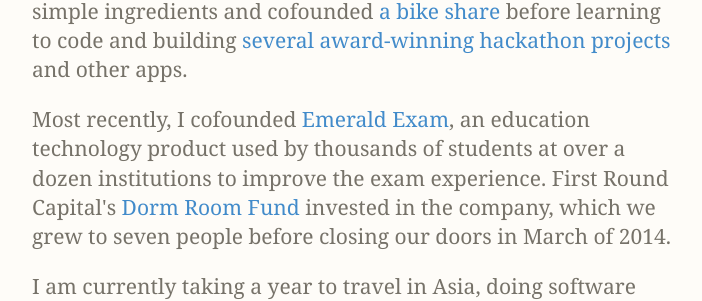
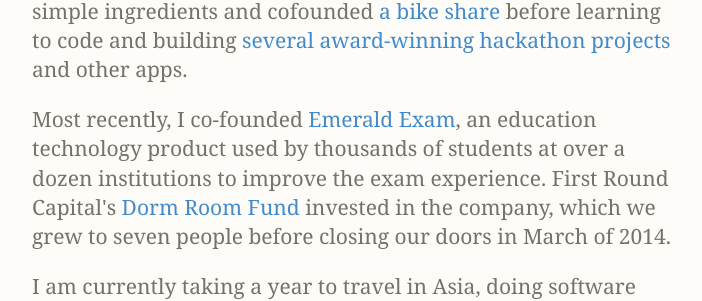
Before and after one commit to rattrayalex/rattrayalex.github.io, a Jekyll site: the page built from index.md, in a window 1280 px wide. Shown: the part 669-970 px from the top of the page, without its empty margins (283-985 px from the left). Built offline with Jekyll 4.4.1, drawn with Linux system fonts in a browser that asks for light colours; Markdown is read by kramdown in place of the engine named in the settings.

Commit message:
add a meaningless -
remove this later, for demonstration purposes

```diff
--- a/index.md
+++ b/index.md
@@ -61,7 +61,7 @@
   and other apps.
 </p>
 <p class="lead">
-  Most recently, I cofounded
+  Most recently, I co-founded
   <a href="http://emeraldexam.com">Emerald Exam</a>,
   an education technology product used by thousands of students at
   over a dozen institutions to improve the exam experience.
```
